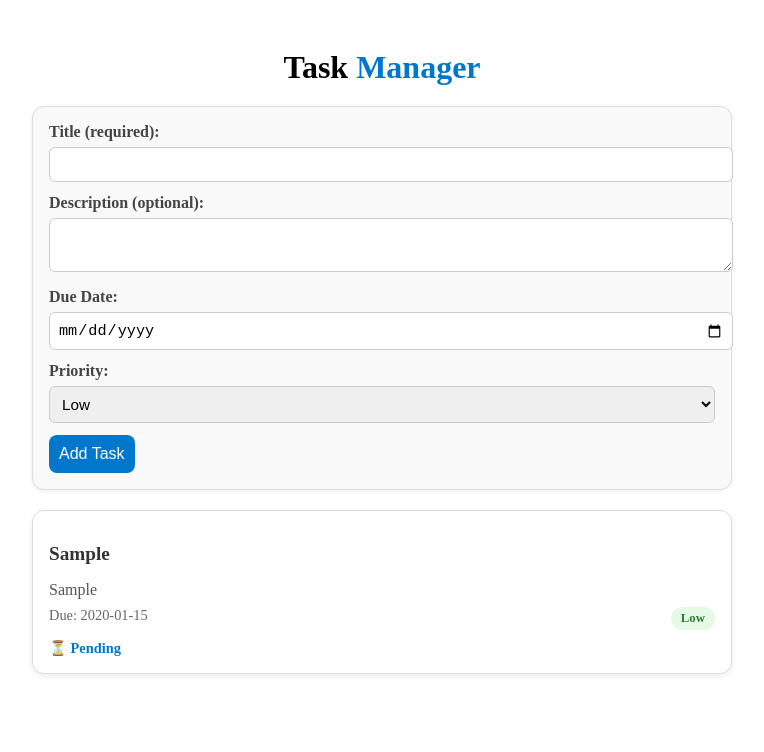
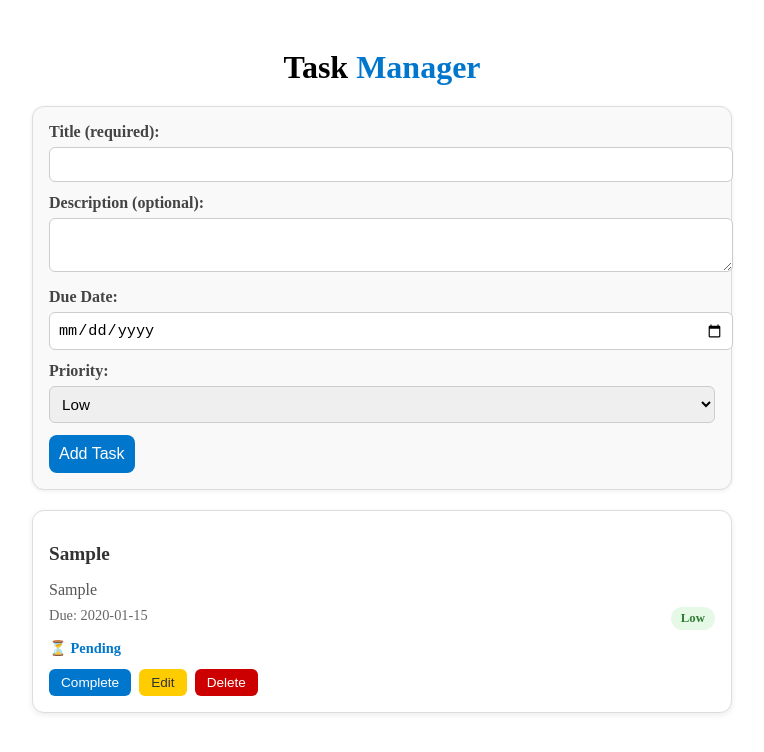
Before and after one commit to Elham-Abdu1/TO-DO, a React (Vite) app: page /completed in a window 1280 px wide. Both pictures are taken after typing "Sample", "Sample", "2020-01-15" into the empty fields and a click on the button "Add Task". Shown: the top 752 px of the page, without its empty margins (258-1022 px from the left). Built offline with nearby package versions, Linux system fonts and the light colour scheme.

Commit message:
Day-4 challenge

```diff
--- a/src/components/Task/TaskApp.jsx
+++ b/src/components/Task/TaskApp.jsx
@@ -3,22 +3,47 @@ import TaskForm from "./TaskForm";
 import TaskCard from "./TaskCard";
 import "./TaskApp.css";
 
-
 const TaskApp = () => {
   const [tasks, setTasks] = useState([]);
+  const [taskToEdit, setTaskToEdit] = useState(null); // holds the task being edited
 
   const handleAddTask = (formData) => {
-    const newTask = {
-      id: Date.now(),
-      title: formData.title,
-      description: formData.description,
-      dueDate: formData.dueDate,
-      priority: formData.priority,
-      completed: false,
-    };
+    if (taskToEdit) {
+      // Editing existing task
+      const updatedTasks = tasks.map((task) =>
+        task.id === taskToEdit.id ? { ...task, ...formData } : task
+      );
+      setTasks(updatedTasks);
+      setTaskToEdit(null); // reset after editing
+    } else {
+      // Adding new task
+      const newTask = {
+        id: Date.now(),
+        ...formData,
+        completed: false,
+      };
+      setTasks([newTask, ...tasks]);
+    }
+    console.log("Updated Task List:", tasks);
+  };
 
-    setTasks([newTask, ...tasks]);
-    console.log("Updated Task List:", [newTask, ...tasks]);
+  const handleToggleComplete = (taskId) => {
+    const updatedTasks = tasks.map((task) =>
+      task.id === taskId ? { ...task, completed: !task.completed } : task
+    );
+    setTasks(updatedTasks);
+  };
+
+  const handleDeleteTask = (taskId) => {
+    const filteredTasks = tasks.filter((task) => task.id !== taskId);
+    setTasks(filteredTasks);
+  };
+
+  const handleEditTask = (taskId) => {
+    const task = tasks.find((t) => t.id === taskId);
+    if (task) {
+      setTaskToEdit(task);
+    }
   };
 
   return (
@@ -27,11 +52,18 @@ const TaskApp = () => {
         Task <span className="highlight">Manager</span>
       </h1>
 
-      <TaskForm onSubmit={handleAddTask} />
+      {/* TaskForm can be used for both Add & Edit */}
+      <TaskForm onSubmit={handleAddTask} initialTask={taskToEdit} />
 
       <div className="task-list">
         {tasks.map((task) => (
-          <TaskCard key={task.id} task={task} />
+          <TaskCard
+            key={task.id}
+            task={task}
+            onToggleComplete={handleToggleComplete}
+            onDelete={handleDeleteTask}
+            onEdit={handleEditTask}
+          />
         ))}
       </div>
     </div>
--- a/src/components/Task/TaskCard.css
+++ b/src/components/Task/TaskCard.css
@@ -5,7 +5,6 @@
   padding: 16px;
   margin-bottom: 12px;
   box-shadow: 0 2px 6px rgba(0,0,0,0.08);
-  transition: 0.2s ease;
 }
 
 .task-card:hover {
@@ -71,3 +70,46 @@
 .completed .task-status {
   color: #2e7d32;
 }
+
+/* Action Buttons */
+.task-actions {
+  margin-top: 12px;
+  display: flex;
+  gap: 8px;
+}
+
+.task-actions button {
+  padding: 6px 12px;
+  border: none;
+  border-radius: 6px;
+  cursor: pointer;
+  font-size: 0.85rem;
+  transition: 0.2s ease;
+}
+
+.btn-complete {
+  background: #0077cc;
+  color: #fff;
+}
+
+.btn-complete:hover {
+  background: #005fa3;
+}
+
+.btn-edit {
+  background: #ffcc00;
+  color: #333;
+}
+
+.btn-edit:hover {
+  background: #e6b800;
+}
+
+.btn-delete {
+  background: #cc0000;
+  color: #fff;
+}
+
+.btn-delete:hover {
+  background: #990000;
+}
--- a/src/components/Task/TaskCard.jsx
+++ b/src/components/Task/TaskCard.jsx
@@ -1,7 +1,7 @@
 import React from "react";
 import "./TaskCard.css";
 
-const TaskCard = ({ task }) => {
+const TaskCard = ({ task, onToggleComplete, onDelete, onEdit }) => {
   return (
     <div className={`task-card ${task.completed ? "completed" : ""}`}>
       {/* Title */}
@@ -26,6 +26,22 @@ const TaskCard = ({ task }) => {
       <div className="task-status">
         {task.completed ? "✅ Completed" : "⏳ Pending"}
       </div>
+
+      {/* Action Buttons */}
+      <div className="task-actions">
+        <button
+          className="btn-complete"
+          onClick={() => onToggleComplete(task.id)}
+        >
+          {task.completed ? "Undo" : "Complete"}
+        </button>
+        <button className="btn-edit" onClick={() => onEdit(task.id)}>
+          Edit
+        </button>
+        <button className="btn-delete" onClick={() => onDelete(task.id)}>
+          Delete
+        </button>
+      </div>
     </div>
   );
 };
--- a/src/components/Task/TaskForm.jsx
+++ b/src/components/Task/TaskForm.jsx
@@ -1,11 +1,21 @@
-import React, { useState } from "react";
+import React, { useState, useEffect } from "react";
 import "./TaskForm.css";
 
-const TaskForm = ({ onSubmit }) => {
+const TaskForm = ({ onSubmit, initialTask }) => {
   const [title, setTitle] = useState("");
   const [description, setDescription] = useState("");
   const [dueDate, setDueDate] = useState("");
   const [priority, setPriority] = useState("Low");
+
+  // When editing, pre-fill the form
+  useEffect(() => {
+    if (initialTask) {
+      setTitle(initialTask.title);
+      setDescription(initialTask.description || "");
+      setDueDate(initialTask.dueDate || "");
+      setPriority(initialTask.priority || "Low");
+    }
+  }, [initialTask]);
 
   const handleSubmit = (event) => {
     event.preventDefault();
@@ -19,6 +29,7 @@ const TaskForm = ({ onSubmit }) => {
 
     onSubmit(formData);
 
+    // Reset after submit
     setTitle("");
     setDescription("");
     setDueDate("");
@@ -67,7 +78,7 @@ const TaskForm = ({ onSubmit }) => {
       </div>
 
       <button type="submit" className="btn-submit">
-        Add Task
+        {initialTask ? "Update Task" : "Add Task"}
       </button>
     </form>
   );
```
